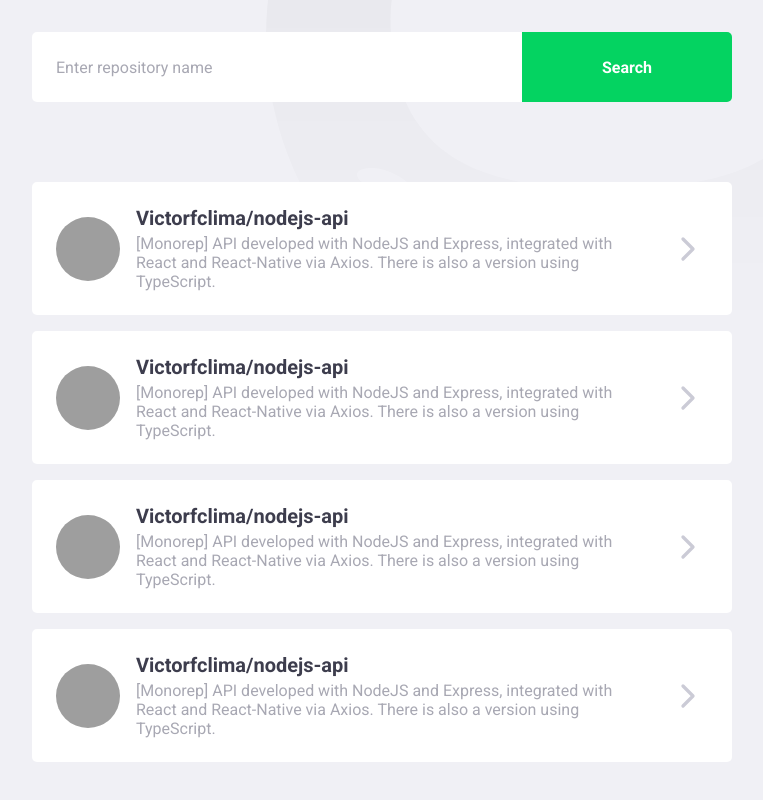
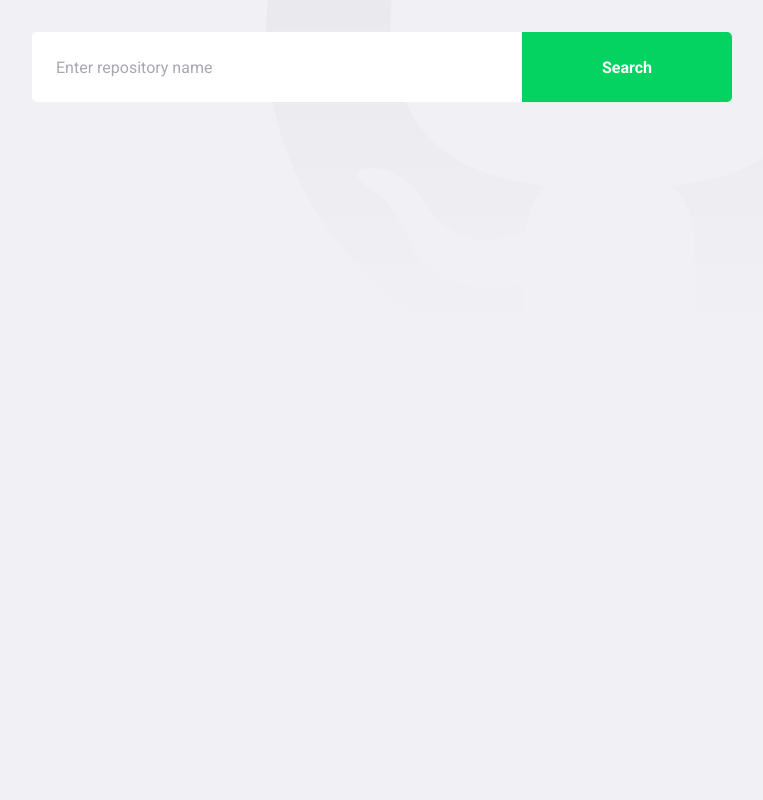
Before and after one commit to victorfclima/github-explorer, a React (Create React App) app: page / in a window 1280 px wide. Shown: the part 276-1076 px from the top of the page, without its empty margins (148-911 px from the left). After the commit the page ends 800 px from the top, so only its background shows below. Built offline with nearby package versions, Linux system fonts and the light colour scheme; grey boxes are pictures that could not be loaded.

Commit message:
New: Add Github API connection

```diff
--- a/src/pages/Dashboard/index.tsx
+++ b/src/pages/Dashboard/index.tsx
@@ -1,80 +1,65 @@
-import React from 'react';
+import React, { useState, FormEvent } from 'react';
 
 import { FiChevronRight } from 'react-icons/fi';
 import logoImg from '../../assets/logo.svg';
 
+import api from '../../services/api';
+
 import { Title, Form, Repositories } from './styles';
 
+interface Repository {
+  fullname: string;
+  description: string;
+  owner: {
+    login: string;
+    avatar_url: string;
+  };
+}
+
 const Dashboard: React.FC = () => {
+  const [newRepo, setNewRepo] = useState('');
+  const [repositories, setRepositories] = useState<Repository[]>([]);
+
+  async function handleAddRepository(
+    event: FormEvent<HTMLFormElement>,
+  ): Promise<void> {
+    event.preventDefault();
+
+    const response = await api.get<Repository>(`/repos/${newRepo}`);
+
+    const repository = response.data;
+
+    setRepositories([...repositories, repository]);
+    setNewRepo('');
+  }
+
   return (
     <>
       <img src={logoImg} alt="Github Explorer" />
       <Title>Explore repositories at Github</Title>
-      <Form action="">
-        <input type="text" placeholder="Enter repository name" />
+      <Form onSubmit={handleAddRepository}>
+        <input
+          value={newRepo}
+          onChange={e => setNewRepo(e.target.value)}
+          type="text"
+          placeholder="Enter repository name"
+        />
         <button type="submit">Search</button>
       </Form>
       <Repositories>
-        <a href="teste">
+        {repositories.map(repository => (
+          <a key={repository.fullname} href="teste">
             <img
-            src="https://avatars1.githubusercontent.com/u/63361486?s=460&u=3a441b8aabdb9b7d8afd66ac54d7498d100a0b73&v=4"
-            alt="Victor França"
+              src={repository.owner.avatar_url}
+              alt={repository.owner.login}
             />
             <div>
-            <strong>Victorfclima/nodejs-api</strong>
-            <p>
-              [Monorep] API developed with NodeJS and Express, integrated with
-              React and React-Native via Axios. There is also a version using
-              TypeScript.
-            </p>
+              <strong>{repository.fullname}</strong>
+              <p>{repository.description}</p>
             </div>
             <FiChevronRight size={40} />
           </a>
-        <a href="teste">
-          <img
-            src="https://avatars1.githubusercontent.com/u/63361486?s=460&u=3a441b8aabdb9b7d8afd66ac54d7498d100a0b73&v=4"
-            alt="Victor França"
-          />
-          <div>
-            <strong>Victorfclima/nodejs-api</strong>
-            <p>
-              [Monorep] API developed with NodeJS and Express, integrated with
-              React and React-Native via Axios. There is also a version using
-              TypeScript.
-            </p>
-          </div>
-          <FiChevronRight size={40} />
-        </a>
-        <a href="teste">
-          <img
-            src="https://avatars1.githubusercontent.com/u/63361486?s=460&u=3a441b8aabdb9b7d8afd66ac54d7498d100a0b73&v=4"
-            alt="Victor França"
-          />
-          <div>
-            <strong>Victorfclima/nodejs-api</strong>
-            <p>
-              [Monorep] API developed with NodeJS and Express, integrated with
-              React and React-Native via Axios. There is also a version using
-              TypeScript.
-            </p>
-          </div>
-          <FiChevronRight size={40} />
-        </a>
-        <a href="teste">
-          <img
-            src="https://avatars1.githubusercontent.com/u/63361486?s=460&u=3a441b8aabdb9b7d8afd66ac54d7498d100a0b73&v=4"
-            alt="Victor França"
-          />
-          <div>
-            <strong>Victorfclima/nodejs-api</strong>
-            <p>
-              [Monorep] API developed with NodeJS and Express, integrated with
-              React and React-Native via Axios. There is also a version using
-              TypeScript.
-            </p>
-          </div>
-          <FiChevronRight size={40} />
-        </a>
+        ))}
       </Repositories>
     </>
   );
--- /dev/null
+++ b/src/services/api.ts
@@ -0,0 +1,7 @@
+import axios from 'axios';
+
+const api = axios.create({
+  baseURL: 'https://api.github.com',
+});
+
+export default api;
```
Lines whose indentation alone changed are shown as unchanged.
